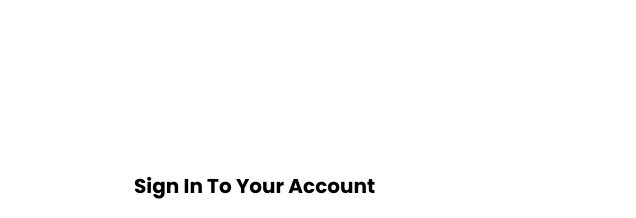
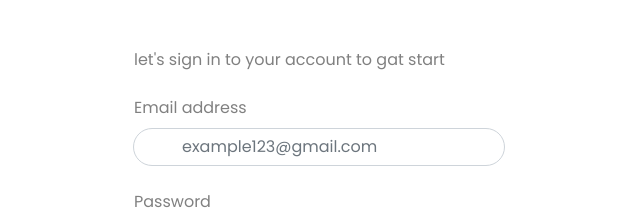
Before and after one commit to sokphari/authuresponksivegithut.io, a plain HTML site: page index.htm in a window 1280 px wide. Shown: the top 218 px of the page, 644-1280 px from the left. Drawn offline with nearby package versions, Linux system fonts and the light colour scheme; a web font is replaced by a local one.

Commit message:
Update commite

```diff
--- a/index.htm
+++ b/index.htm
@@ -21,7 +21,7 @@
           <!-- card-1 -->
           <div class="container col-xxl-6 col-xl-6 col-6 bg text-light p-5  ">
             <form action="">
-                <h2 class="text-capitalize fw-bold fs-5  gk">sign in to your account</h2>
+                <!-- <h2 class="text-capitalize fw-bold fs-5  gk">sign in to your account</h2> -->
                 <p id="p1">let's sign in to your account to gat start </p>
                 <label  class="pt-4 form-label">Email address</label>
         <div class="container ">
```
